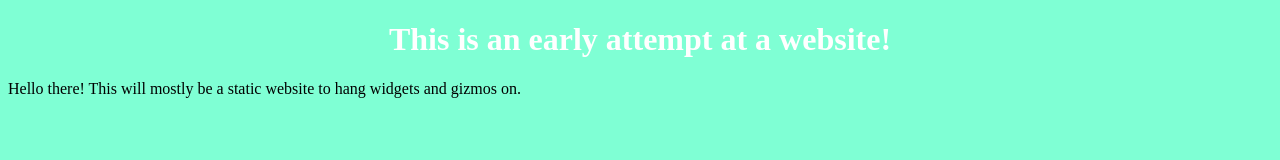
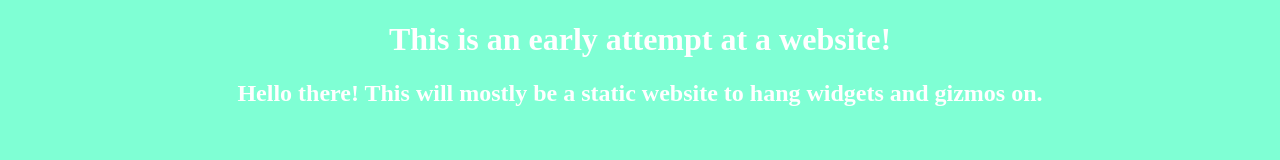
Before and after one commit to Jack-Daly-Eng025/30_DAYS_OF_CODE, a plain HTML site: page 2_30/src/index.html in a window 1280 px wide. Drawn offline with Linux system fonts and the light colour scheme.

Commit message:
Update HTML and CSS

```diff
--- a/2_30/src/index.html
+++ b/2_30/src/index.html
@@ -14,7 +14,7 @@
     <body>
     <div id="container">
        <h1>This is an early attempt at  a website!</h1>
-       <div>Hello  there! This will mostly be a static website to hang widgets and gizmos on.</div>
+       <h2>Hello  there! This will mostly be a static website to hang widgets and gizmos on.</h2>
 
 
 
--- a/2_30/src/style.css
+++ b/2_30/src/style.css
@@ -4,7 +4,6 @@
     background-color: aquamarine;
   }
   .container {
-    color: white;
     background: yellowgreen;
   }
 
@@ -14,6 +13,11 @@
     color: white;
   }
 
+  h2 {
+    text-align: center;
+    color: white;
+  }
+
   p {
     font-family: verdana;
     font-size: 20px;
```
